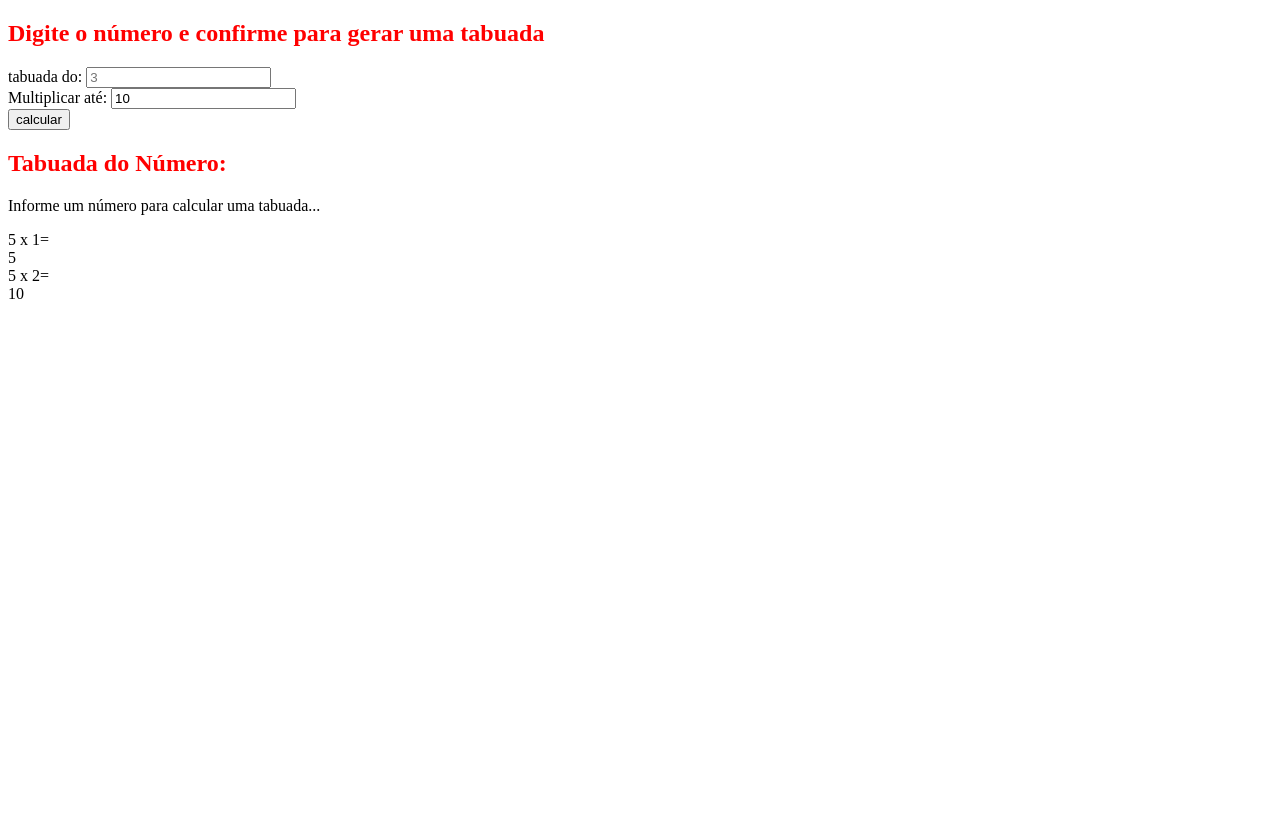
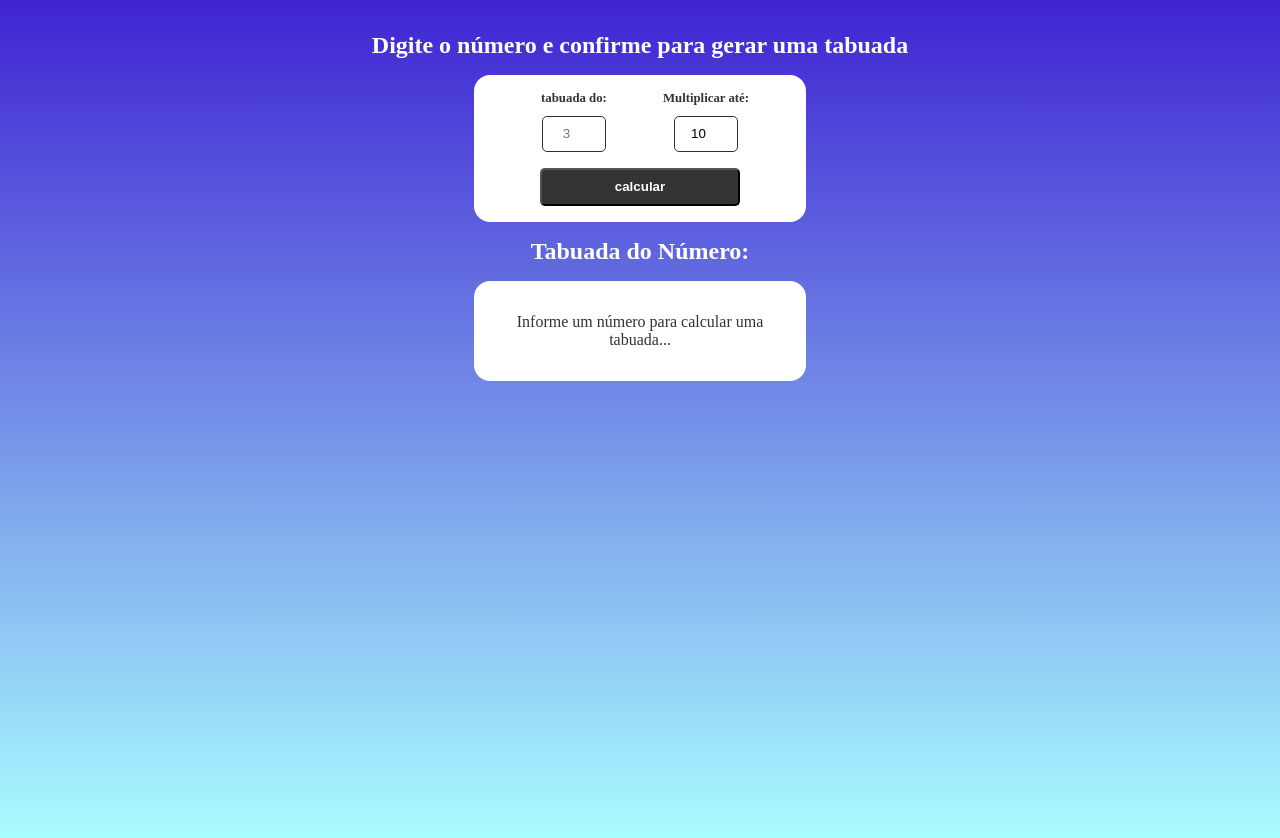
Before and after one commit to Nisouzaa/PjTabuada, a plain HTML site: page index.html in a window 1280 px wide. Before the commit the page ends 800 px from the top, so only its background shows below. Drawn offline with Linux system fonts and the light colour scheme.

Commit message:
projeto tabuada

```diff
--- a/Js/script.js
+++ b/Js/script.js
@@ -1 +1,27 @@
-console.log("teste");
+// seleção de elementos
+const multiplicationForm = document.querySelector("#multiplication-form");
+const numberInput = document.querySelector("#number");
+const multiplicationInput = document.querySelector("#multiplicator");
+
+const multiplicationTable = document.querySelector(
+  "#multiplication-operations"
+);
+
+// funções
+
+const createTable = (number, multiplicatorNumber) => {
+  multiplicationTable.innerHTML = "";
+};
+
+// Eventos
+multiplicationForm.addEventListener("submit", (e) => {
+  e.preventDefault();
+
+  const multiplicationNumber = +numberInput.value;
+
+  const multiplicatorNumber = +multiplicationInput.value;
+
+  if (!multiplicationNumber || !multiplicatorNumber) return;
+
+  console.log(multiplicationNumber, multiplicatorNumber);
+});
--- a/css/style.css
+++ b/css/style.css
@@ -1,3 +1,94 @@
+* {
+  margin: 0;
+  padding: 0;
+  font-size: Helvetica;
+}
+
+body {
+  text-align: center;
+  padding: 2rem;
+  min-height: 100vh;
+  background: linear-gradient(180deg, #3f24d2 0%, #aff 98%);
+  color: #fff;
+}
+
 h2 {
-  color: red;
+  margin-bottom: 1rem;
 }
+
+#multiplication-form {
+  display: flex;
+  justify-content: center;
+  align-items: center;
+  flex-wrap: wrap;
+  max-width: 300px;
+  margin: 1rem auto;
+  padding: 1rem;
+  background-color: #fff;
+  border-radius: 1rem;
+  color: #333;
+}
+
+.form-control {
+  display: flex;
+  flex-direction: column;
+  align-items: center;
+  width: 100px;
+  margin: 0 1rem;
+}
+
+.form-control label {
+  margin-bottom: 0.6rem;
+  font-size: 0.8rem;
+  font-weight: bold;
+}
+
+.form-control input {
+  margin-bottom: 1rem;
+  flex: 1;
+  padding: 0.6rem 0.4rem;
+  border: 1px solid #333;
+  width: 50px;
+  border-radius: 5px;
+  text-align: center;
+}
+
+#multiplication-form input[type="submit"] {
+  max-height: 50px;
+  padding: 0.6rem 1.2rem;
+  width: 200px;
+  color: #fff;
+  background-color: #333;
+  border-radius: 5px;
+  cursor: pointer;
+  font-weight: bold;
+}
+
+#multiplication-operations {
+  display: flex;
+  flex-direction: column;
+  align-items: center;
+  max-width: 300px;
+  margin: 1rem auto;
+  padding: 2rem 1rem;
+  background-color: #fff;
+  color: #333;
+  border-radius: 1rem;
+}
+
+#multiplication-operations .row {
+  display: flex;
+  justify-content: center;
+  border: 1px solid #ccc;
+  border-bottom: none;
+  padding: 0.5rem;
+  width: 150px;
+}
+
+#multiplication-operations .row:last-child {
+  border-bottom: 1px solid #ccc;
+}
+
+#multiplication-operations .result {
+  margin-left: 0.5rem;
+}
--- a/index.html
+++ b/index.html
@@ -12,29 +12,21 @@
 <body>
     <h2>Digite o número e confirme para gerar uma tabuada
     </h2>
-    <form id="formmultiplcation-fomr">
-        <div class="fomr-control">
+    <form id="multiplication-form">
+        <div class="form-control">
             <label for="number">tabuada do:</label>
             <input type="number" name="number" id="number" placeholder="3" />
         </div>
-        <div class="fomr-control">
-            <label for="multipicator">Multiplicar até:</label>
-            <input type="number" name="multipicator" id="multipicator" value="10" />
+        <div class="form-control">
+            <label for="multiplicator">Multiplicar até:</label>
+            <input type="number" name="multiplicator" id="multiplicator" value="10" />
         </div>
         <input type="submit" value="calcular" />
     </form>
     <div id="multiplication-table">
         <h2 id="multiplication-title">Tabuada do Número: <span></span></h2>
-        <div id="multiplication-opretions">
+        <div id="multiplication-operations">
             <p>Informe um número para calcular uma tabuada...</p>
-            <div class="row">
-                <div class="operatino"> 5 x 1=</div>
-                <div class="result">5</div>
-            </div>
-            <div class="row">
-                <div class="operatino"> 5 x 2=</div>
-                <div class="result">10</div>
-            </div>
         </div>
     </div>
 </body>
```
